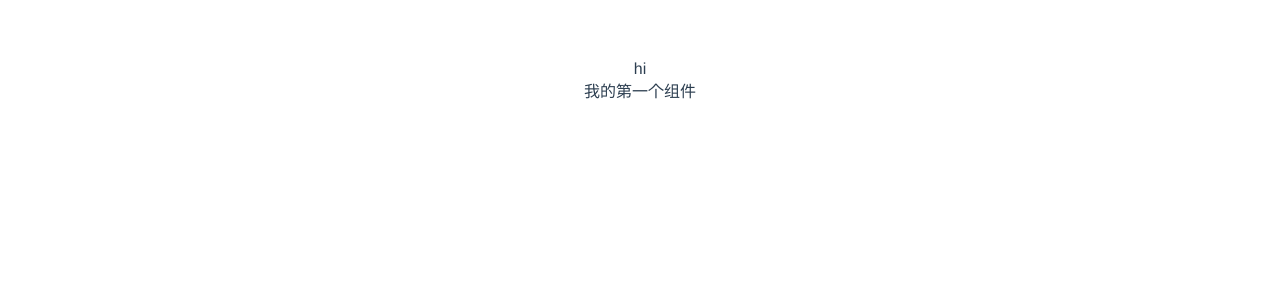
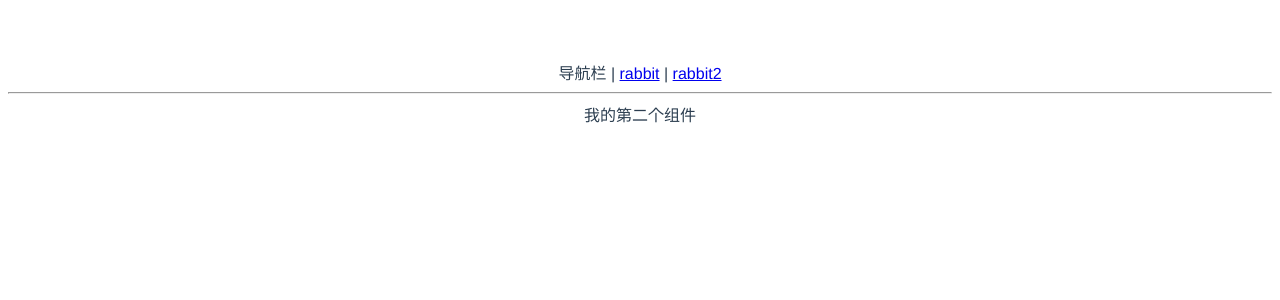
Before and after one commit to Rabbitroll99/ciallo-ui-vue3, a Vue app: page /#/xxx in a window 1280 px wide. Shown: the top 300 px of the page. Built offline with nearby package versions, Linux system fonts and the light colour scheme.

Commit message:
初始化vue-router

```diff
--- a/index.html
+++ b/index.html
@@ -8,6 +8,6 @@
   </head>
   <body>
     <div id="app"></div>
-    <script type="module" src="/src/main.js"></script>
+    <script type="module" src="/src/main.ts"></script>
   </body>
 </html>
--- a/package.json
+++ b/package.json
@@ -6,7 +6,8 @@
     "build": "vite build"
   },
   "dependencies": {
-    "vue": "^3.0.0-rc.1"
+    "vue": "^3.0.0-rc.1",
+    "vue-router": "4.0.0-beta.3"
   },
   "devDependencies": {
     "@vue/compiler-sfc": "^3.0.0-rc.1",
--- a/src/App.vue
+++ b/src/App.vue
@@ -1,15 +1,16 @@
 <template>
-  <div>hi</div>
-  <rabbit />
+  <div>
+    导航栏 | <router-link to="/">rabbit</router-link> |
+    <router-link to="/xxx">rabbit2</router-link>
+  </div>
+  <hr />
+  <router-view />
 </template>
 
 <script>
-import rabbit from "./components/rabbit.vue";
+import { RouterLink } from "vue-router";
 
 export default {
   name: "App",
-  components: {
-    rabbit,
-  },
 };
 </script>
--- /dev/null
+++ b/src/components/rabbit2.vue
@@ -0,0 +1,3 @@
+<template>
+  <div>我的第二个组件</div>
+</template>
--- a/src/main.js
+++ /dev/null
@@ -1,5 +0,0 @@
-import { createApp } from 'vue'
-import App from './App.vue'
-import './index.css'
-
-createApp(App).mount('#app')
--- /dev/null
+++ b/src/main.ts
@@ -0,0 +1,19 @@
+import { createApp } from "vue";
+import App from "./App.vue";
+import "./index.css";
+import { createWebHashHistory, createRouter } from "vue-router";
+import Rabbit from "./components/rabbit.vue";
+import Rabbit2 from "./components/rabbit2.vue";
+
+const history = createWebHashHistory();
+const router = createRouter({
+  history: history,
+  routes: [
+    { path: "/", component: Rabbit },
+    { path: "/xxx", component: Rabbit2 },
+  ],
+});
+
+const app = createApp(App);
+app.use(router);
+app.mount("#app");
--- /dev/null
+++ b/src/shims.vue.d.ts
@@ -0,0 +1,5 @@
+declare module "*.vue" {
+  import { ComponentOptions } from "vue";
+  const componentOptions: ComponentOptions;
+  export default componentOptions;
+}
```
Also changed, not shown: 1 other file (tests, documents, lock files or other folders).
